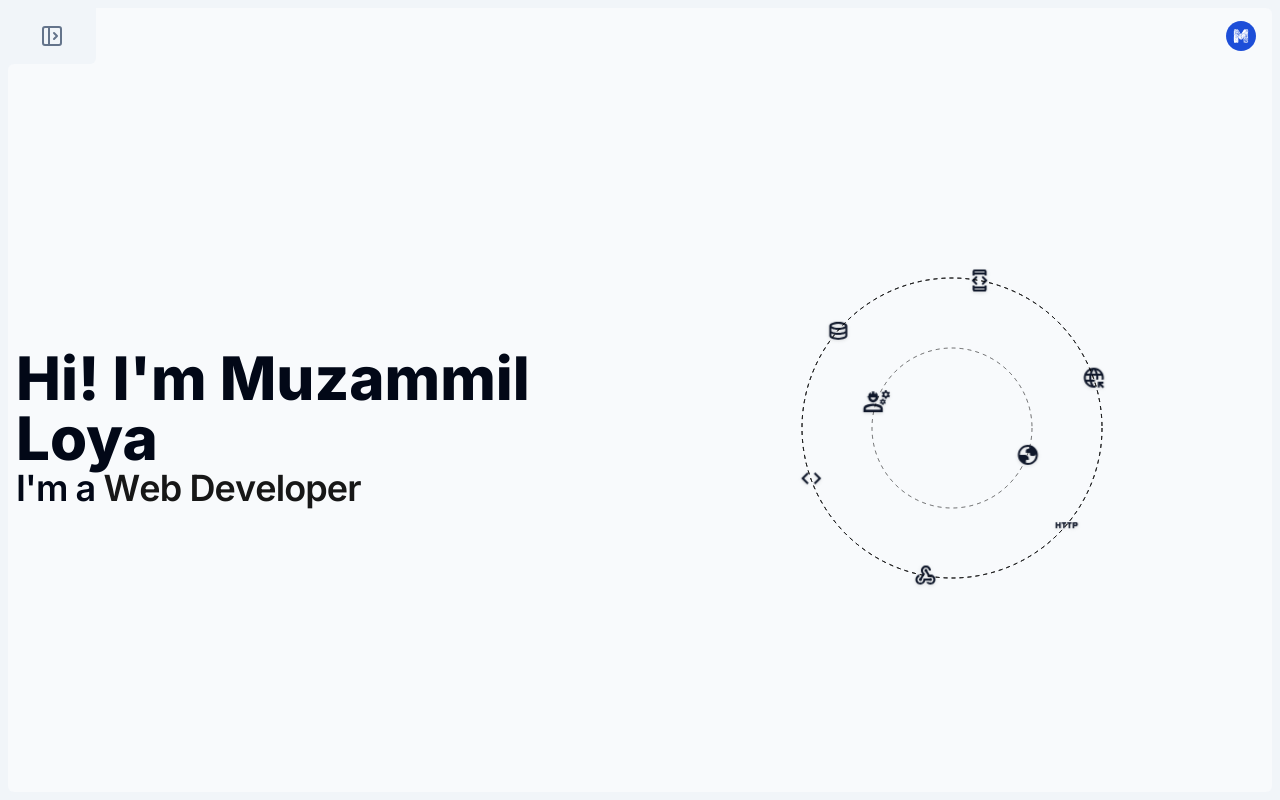
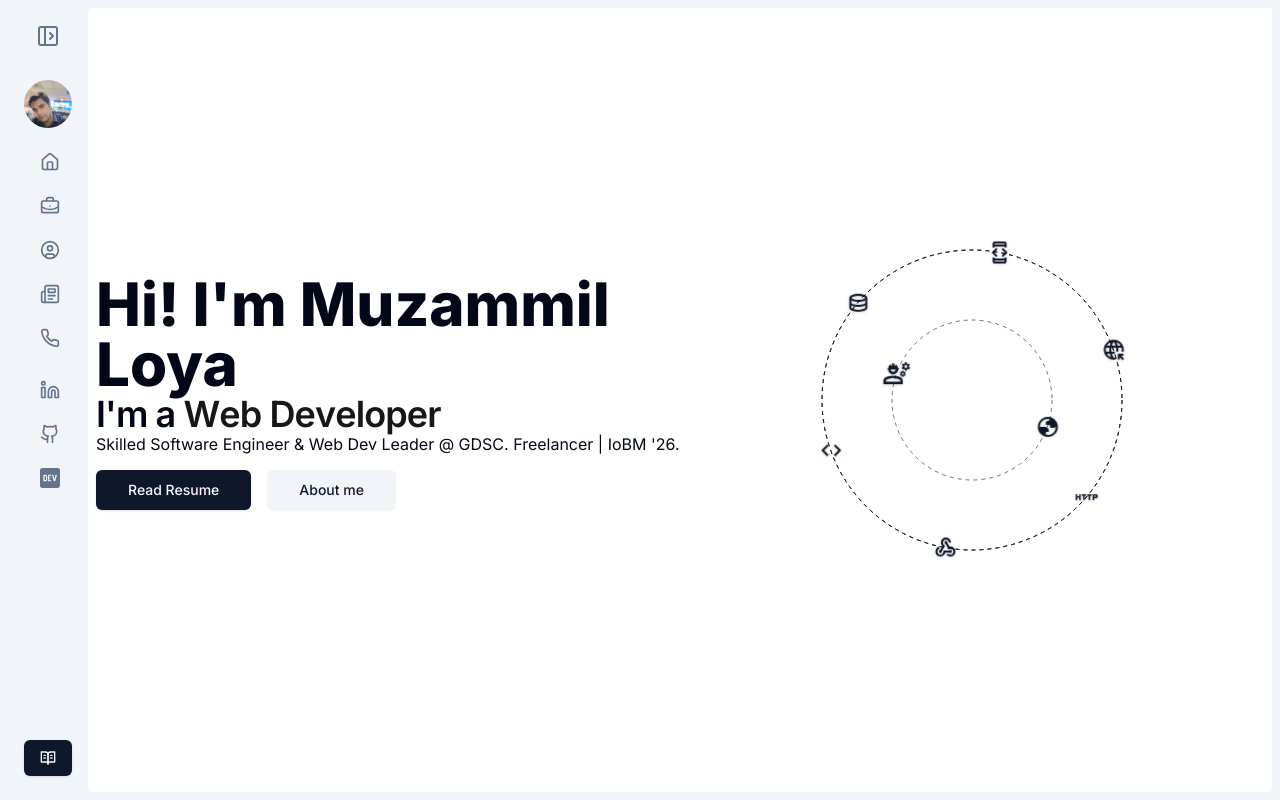
Before and after one commit to Muzammil-cyber/cool-portfolio, a Next.js app: page / in a window 1280 px wide. Built offline with nearby package versions, Linux system fonts and the light colour scheme; a web font is replaced by a local one.

Commit message:
chore: Improve UI layout and responsiveness in page.tsx and IconOrbitDemo.tsx

```diff
--- a/src/app/layout.tsx
+++ b/src/app/layout.tsx
@@ -28,7 +28,7 @@ export default function RootLayout({
           fontSans.variable,
           fontMono.variable,
           fontSans.className,
-          "p-2 bg-secondary w-screen h-screen overflow-y-auto flex flex-col"
+          "flex h-screen w-screen flex-col overflow-hidden bg-secondary p-2 sm:flex-row",
         )}
       >
         <Layout>{children}</Layout>
--- a/src/app/page.tsx
+++ b/src/app/page.tsx
@@ -1,6 +1,9 @@
 import { OrbitingCirclesDemo } from "@/components/IconOrbitDemo";
 import FlipWords from "@/components/magicui/flip-words";
-import { Heading1, Heading2 } from "@/components/ui/Typography";
+import { Heading1, Heading2, Para } from "@/components/ui/Typography";
+import { Button, buttonVariants } from "@/components/ui/button";
+import { cn } from "@/lib/utils";
+import Link from "next/link";
 
 export default function Home() {
   return (
@@ -21,6 +24,20 @@ export default function Home() {
             ]}
           />
         </Heading2>
+        <Para>
+          Skilled Software Engineer & Web Dev Leader @ GDSC. Freelancer | IoBM
+          &apos;26.
+        </Para>
+        <div className="flex gap-4 py-4">
+          <Button size={"lg"}>Read Resume</Button>
+
+          <Link
+            href={"/about"}
+            className={cn(buttonVariants({ variant: "secondary", size: "lg" }))}
+          >
+            About me
+          </Link>
+        </div>
       </section>
       <section className="h-1/2 sm:h-full sm:w-1/2">
         <OrbitingCirclesDemo />
--- a/src/components/layout/index.tsx
+++ b/src/components/layout/index.tsx
@@ -1,13 +1,18 @@
 "use client";
 import { PropsWithChildren } from "react";
+import NavbarMobile from "./navbar-mobile";
+import { ThemeProvider } from "next-themes";
+import { useWindowSize } from "@/lib/useHooks";
+import { SMALL_BREAKPOINT } from "@/lib/constant";
 import Navbar from "./navbar";
-import { ThemeProvider } from "next-themes";
 
 function Layout({ children }: PropsWithChildren) {
+  const { width } = useWindowSize();
+  const isMobile = width < SMALL_BREAKPOINT;
   return (
     <ThemeProvider>
-      <Navbar />
-      <main className="bg-primary-foreground rounded-tl-md rounded-b-md flex-grow">
+      {isMobile ? <NavbarMobile /> : <Navbar />}
+      <main className="flex-grow rounded-b-md rounded-tl-md bg-background">
         {children}
       </main>
     </ThemeProvider>
--- /dev/null
+++ b/src/components/layout/navbar-mobile.tsx
@@ -0,0 +1,106 @@
+"use client";
+import {
+  Sheet,
+  SheetContent,
+  SheetDescription,
+  SheetFooter,
+  SheetHeader,
+  SheetTitle,
+  SheetTrigger,
+} from "@/components/ui/sheet";
+import { Button, buttonVariants } from "../ui/button";
+import { Download, SidebarOpen } from "lucide-react";
+import Image from "next/image";
+import { Avatar, AvatarImage } from "../ui/avatar";
+import { Heading4, Para } from "../ui/Typography";
+import { AvatarFallback } from "@radix-ui/react-avatar";
+import { NAV_LINKS, SOCIAL_LINKS } from "@/lib/constant";
+import Link from "next/link";
+import { cn } from "@/lib/utils";
+
+function NavbarMobile() {
+  return (
+    <Sheet>
+      <SheetTrigger asChild className="h-fit p-0">
+        <div className="flex w-full items-center justify-between rounded-tr-md bg-primary-foreground">
+          <Button
+            variant={"ghost"}
+            size={"lg"}
+            className="h-fit w-fit justify-end rounded-none rounded-br-md bg-secondary py-4 align-baseline text-muted-foreground"
+          >
+            <SidebarOpen className="h-6 w-6" />
+          </Button>
+          <Image
+            src={"/icon.svg"}
+            width={30}
+            height={30}
+            alt="Logo"
+            className="mr-4"
+          />
+        </div>
+      </SheetTrigger>
+      <SheetContent
+        side={"left"}
+        className="flex w-full flex-col justify-between p-4 py-10 sm:w-[540px]"
+      >
+        <SheetHeader className="flex flex-row items-stretch gap-4 text-left">
+          <Avatar className="h-12 w-12">
+            <AvatarImage src="/images/profile-pic.svg" alt="@shadcn" />
+            <AvatarFallback>CN</AvatarFallback>
+          </Avatar>
+          <SheetTitle>
+            <Para className="text-left">
+              <span className="font-semibold">Muzammil Loya</span>
+              <br />
+              Software enginner
+            </Para>
+          </SheetTitle>
+        </SheetHeader>
+        <SheetDescription className="flex h-full flex-col justify-evenly">
+          <div className="inline-flex flex-col items-start justify-start gap-2 text-muted-foreground">
+            {NAV_LINKS.map((nav) => (
+              <Link
+                href={nav.link}
+                key={nav.title}
+                className={cn(
+                  buttonVariants({ variant: "ghost", size: "xl" }),
+                  "flex w-full items-center justify-start gap-2.5 pl-4",
+                )}
+              >
+                <nav.icon className="h-5 w-5" />
+                <Para>{nav.title}</Para>
+              </Link>
+            ))}
+          </div>
+          <div className="inline-flex flex-col items-start justify-start gap-2 text-muted-foreground">
+            <Para bold className="text-2xl text-primary">
+              Socials
+            </Para>
+            {SOCIAL_LINKS.map((social) => (
+              <a
+                key={social.title}
+                className={cn(
+                  buttonVariants({ variant: "ghost", size: "lg" }),
+                  "flex w-full items-center justify-start gap-2.5",
+                )}
+                href={social.link}
+                target="_blank"
+                rel="noreferrer"
+              >
+                <social.icon className="h-5 w-5" />
+                <Para>{social.title}</Para>
+              </a>
+            ))}
+          </div>
+        </SheetDescription>
+        <SheetFooter id="foot">
+          <Button size={"xl"}>
+            <Download className="mr-2 h-4 w-4" />
+            Download Resume
+          </Button>
+        </SheetFooter>
+      </SheetContent>
+    </Sheet>
+  );
+}
+export default NavbarMobile;
--- a/src/components/layout/navbar.tsx
+++ b/src/components/layout/navbar.tsx
@@ -1,106 +1,122 @@
 "use client";
+import { NAV_LINKS, SOCIAL_LINKS } from "@/lib/constant";
+import { Avatar, AvatarFallback, AvatarImage } from "@radix-ui/react-avatar";
+import { Para } from "../ui/Typography";
+import { Button, buttonVariants } from "../ui/button";
+import { cn } from "@/lib/utils";
 import {
-  Sheet,
-  SheetContent,
-  SheetDescription,
-  SheetFooter,
-  SheetHeader,
-  SheetTitle,
-  SheetTrigger,
-} from "@/components/ui/sheet";
-import { Button, buttonVariants } from "../ui/button";
-import { Download, SidebarOpen } from "lucide-react";
-import Image from "next/image";
-import { Avatar, AvatarImage } from "../ui/avatar";
-import { Heading4, Para } from "../ui/Typography";
-import { AvatarFallback } from "@radix-ui/react-avatar";
-import { NAV_LINKS, SOCIAL_LINKS } from "@/lib/constant";
+  BookOpenText,
+  Download,
+  SidebarClose,
+  SidebarOpen,
+} from "lucide-react";
+import { AnimatePresence, motion } from "framer-motion";
+
 import Link from "next/link";
-import { cn } from "@/lib/utils";
+import { useState } from "react";
 
-function Navbar() {
+const Navbar = () => {
+  const [isOpen, setIsOpen] = useState(false);
   return (
-    <Sheet>
-      <SheetTrigger asChild className="p-0 h-fit">
-        <div className="w-full flex justify-between bg-primary-foreground rounded-tr-md items-center">
-          <Button
-            variant={"ghost"}
-            size={"lg"}
-            className="text-muted-foreground justify-end align-baseline w-fit h-fit py-4 bg-secondary rounded-none rounded-br-md"
+    <AnimatePresence>
+      <motion.nav
+        layout
+        //   initial={{ width: 80 }}
+        animate={{ width: isOpen ? 240 : 80 }}
+        //   exit={{ width: 80 }}
+        className={cn("flex h-full w-20 flex-col gap-4", {
+          "w-60": isOpen,
+        })}
       >
-            <SidebarOpen className="w-6 h-6" />
-          </Button>
-          <Image
-            src={"/icon.svg"}
-            width={30}
-            height={30}
-            alt="Logo"
-            className="mr-4 "
-          />
-        </div>
-      </SheetTrigger>
-      <SheetContent
-        side={"left"}
-        className="w-full sm:w-[540px] flex flex-col p-4 py-10 justify-between"
+        <motion.button
+          className={cn(
+            "inline-flex h-fit w-full justify-center p-4 align-baseline text-muted-foreground",
+            { "justify-end": isOpen },
+          )}
+          onClick={() => setIsOpen(!isOpen)}
         >
-        <SheetHeader className="flex flex-row gap-4 items-stretch text-left">
+          {isOpen ? (
+            <SidebarClose className="h-6 w-6" />
+          ) : (
+            <SidebarOpen className="h-6 w-6" />
+          )}
+        </motion.button>
+
+        <motion.div
+          layout
+          className="flex h-fit w-full flex-col justify-between gap-4 px-4"
+        >
+          <header className="flex flex-row items-stretch gap-4 text-left">
             <Avatar className="h-12 w-12">
               <AvatarImage src="/images/profile-pic.svg" alt="@shadcn" />
-            <AvatarFallback>CN</AvatarFallback>
+              <AvatarFallback>ML</AvatarFallback>
             </Avatar>
-          <SheetTitle>
-            <Para className="text-left">
+            {isOpen && (
+              <Para className={cn("text-left")}>
                 <span className="font-semibold">Muzammil Loya</span>
                 <br />
                 Software enginner
               </Para>
-          </SheetTitle>
-        </SheetHeader>
-        <SheetDescription className="flex flex-col h-full justify-evenly">
-          <div className="text-muted-foreground flex-col justify-start items-start gap-2 inline-flex">
+            )}
+          </header>
+          <section className="flex h-full flex-col gap-4">
+            <div className="inline-flex flex-col items-start justify-start gap-2 text-muted-foreground">
               {NAV_LINKS.map((nav) => (
                 <Link
                   href={nav.link}
                   key={nav.title}
                   className={cn(
-                  buttonVariants({ variant: "ghost", size: "xl" }),
-                  "flex gap-2.5 items-center w-full justify-start pl-4"
+                    buttonVariants({
+                      variant: "ghost",
+                      size: isOpen ? "lg" : "icon",
+                    }),
+                    "flex w-full items-center justify-start gap-2.5 pl-4",
                   )}
                 >
-                <nav.icon className="w-5 h-5" />
-                <Para>{nav.title}</Para>
+                  <nav.icon className="h-5 w-5" />
+                  {isOpen && <Para>{nav.title}</Para>}
                 </Link>
               ))}
             </div>
-          <div className="text-muted-foreground flex-col justify-start items-start gap-2 inline-flex">
-            <Para bold className="text-primary text-2xl">
+            <div className="inline-flex flex-col items-start justify-start gap-2 text-muted-foreground">
+              {isOpen && (
+                <Para bold className={cn("text-2xl text-primary")}>
                   Socials
                 </Para>
+              )}
               {SOCIAL_LINKS.map((social) => (
                 <a
                   key={social.title}
                   className={cn(
-                  buttonVariants({ variant: "ghost", size: "lg" }),
-                  "flex gap-2.5 items-center w-full justify-start"
+                    buttonVariants({
+                      variant: "ghost",
+                      size: isOpen ? "default" : "icon",
+                    }),
+                    "flex w-full items-center justify-start gap-2.5 pl-4",
                   )}
                   href={social.link}
                   target="_blank"
                   rel="noreferrer"
                 >
-                <social.icon className="w-5 h-5" />
-                <Para>{social.title}</Para>
+                  <social.icon className="h-5 w-5" />
+                  {isOpen && <Para>{social.title}</Para>}
                 </a>
               ))}
             </div>
-        </SheetDescription>
-        <SheetFooter id="foot">
-          <Button size={"xl"}>
-            <Download className="mr-2 h-4 w-4" />
-            Download Resume
+          </section>
+        </motion.div>
+        <motion.footer
+          className={cn("flex h-fit w-full items-center justify-center px-4", {
+            "mb-4 mt-auto": !isOpen,
+          })}
+        >
+          <Button size={isOpen ? "lg" : "icon"} className="w-full">
+            <BookOpenText className={cn("h-4 w-4", { "mr-2": isOpen })} />
+            {isOpen && "Read Resume"}
           </Button>
-        </SheetFooter>
-      </SheetContent>
-    </Sheet>
+        </motion.footer>
+      </motion.nav>
+    </AnimatePresence>
   );
-}
+};
 export default Navbar;
--- a/src/components/ui/button.tsx
+++ b/src/components/ui/button.tsx
@@ -16,7 +16,7 @@ const buttonVariants = cva(
         success:
           "bg-success text-success-foreground shadow-sm hover:bg-success/90",
         outline:
-          "border border-input bg-background shadow-sm hover:bg-accent hover:text-accent-foreground",
+          "border border-input bg-transparent shadow-sm hover:bg-accent hover:text-accent-foreground",
         secondary:
           "bg-secondary text-secondary-foreground shadow-sm hover:bg-secondary/80",
         ghost: "hover:bg-accent hover:text-accent-foreground",
@@ -34,7 +34,7 @@ const buttonVariants = cva(
       variant: "default",
       size: "default",
     },
-  }
+  },
 );
 
 export interface ButtonProps
```
Lines whose indentation alone changed are shown as unchanged.
